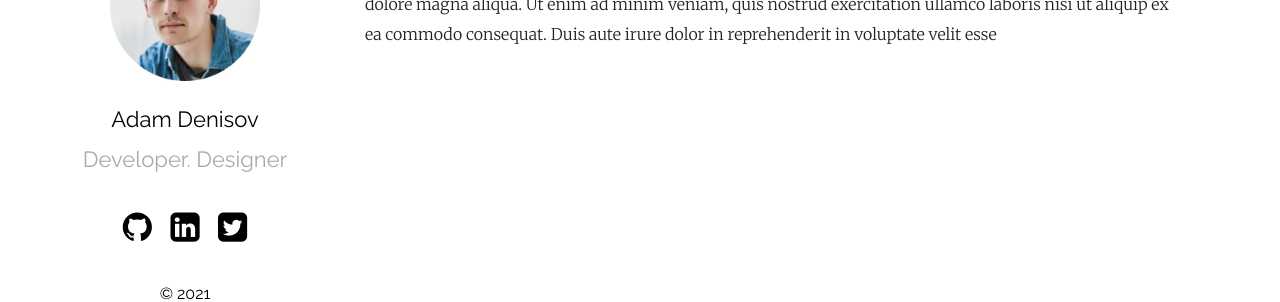
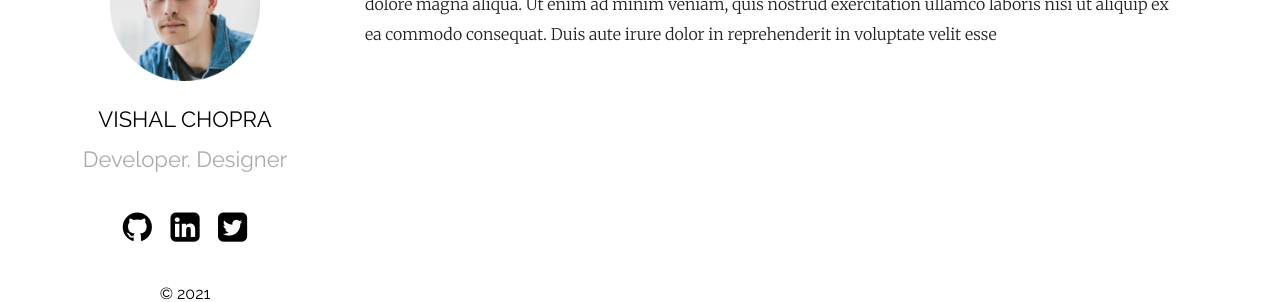
Before and after one commit to pythonvishal/cmavishalchopra.github.io, a Jekyll site: the page built from index.md, in a window 1280 px wide. Shown: the part 232-534 px from the top of the page. Built offline with Jekyll 4.4.1, drawn with Linux system fonts in a browser that asks for light colours; some of the changed lines change nothing that is shown.

Commit message:
Update _config.yml

```diff
--- a/_config.yml
+++ b/_config.yml
@@ -1,10 +1,8 @@
-title: Your awesome title
+title: PythonVishal - Documentation Blog
 author: GitHub User
-email: your-email@domain.com
+email: admin@pythonvishal.com
 description: > # this means to ignore newlines until "show_exerpts:"
-  Write an awesome description for your new site here. You can edit this
-  line in _config.yml. It will appear in your document head meta (for
-  Google search results) and in your feed.xml site description.
+  Pythonvishal documentaion repository. Data Analysis, JavaScript and Python Programming, Database tips, hacking guides.
 show_excerpts: true # set to true to show excerpts on the homepage
 
 # Minima date format
@@ -12,7 +10,7 @@
 sass:
   sass_dir: _sass
 plainwhite:
-  name: Adam Denisov
+  name: VISHAL CHOPRA
   tagline: Developer. Designer
   date_format: "%b %-d, %Y"
   sitemap: true # set to true to generate sitemap.xml content
@@ -26,9 +24,9 @@
     - post
   # generate social links in footer
   social_links:
-    twitter: samarsault
-    github:  samarsault
-    linkedIn: in/samarsault
+    twitter: pythonvishal
+    github:  pythonvishal
+    linkedIn: in/pythonvishal
     #dribbble: jekyll
     #flickr:   jekyll
     #instagram: jekyll
```
